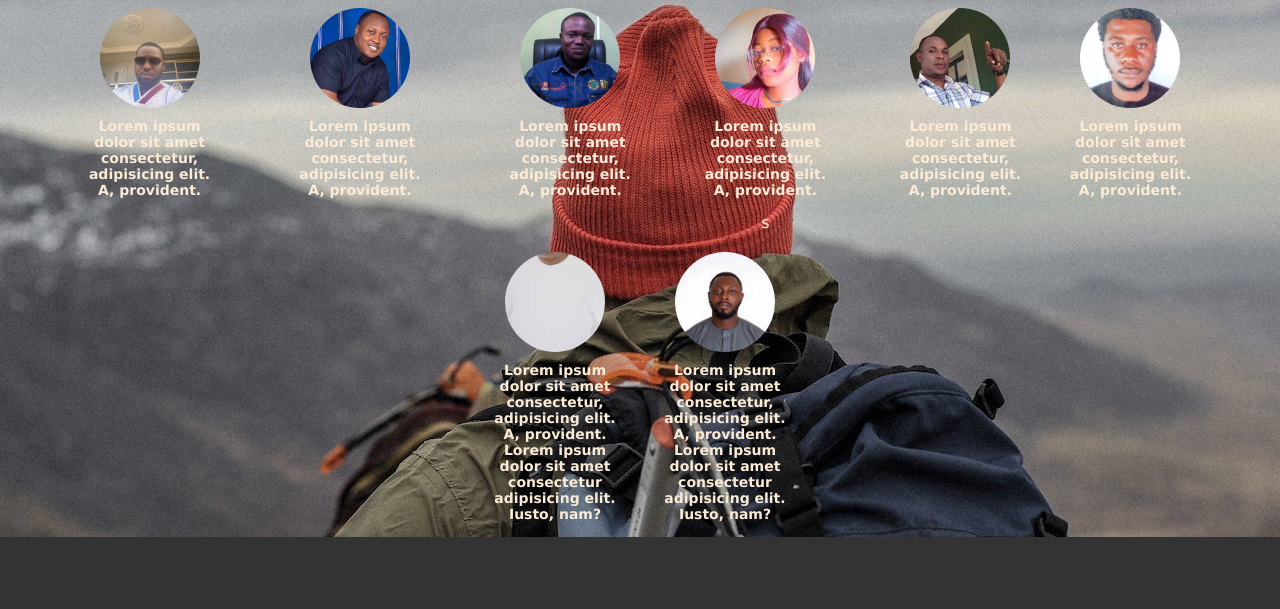
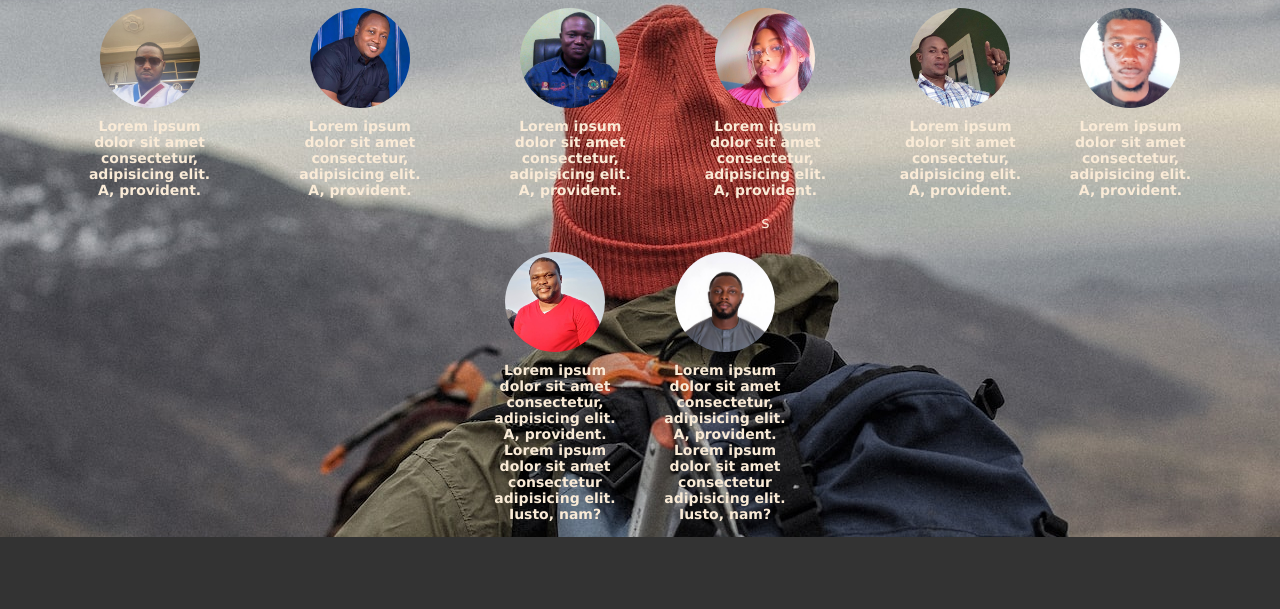
Before and after one commit to Xcheche/ecommerce-store-main, a plain HTML site: page board.html in a window 1280 px wide. Shown: the part 191-800 px from the top of the page. Drawn offline with Linux system fonts and the light colour scheme; files whose address does not match are found by name.

Commit message:
changed photo

```diff
--- a/board.html
+++ b/board.html
@@ -61,7 +61,7 @@
 <h5>Lorem ipsum dolor sit amet consectetur, adipisicing elit. A, provident.</h5>
 </a>
   <a href="#" >
-<img  class=" img1 " src="./images/board/horizonpic.jpeg"  alt="Avatar">
+<img  class=" img1 " src="./images/board/c-man.jpeg"  alt="Avatar">
 <h5>Lorem ipsum dolor sit amet consectetur, adipisicing elit. A, provident.
   Lorem ipsum dolor sit amet consectetur adipisicing elit. Iusto, nam?
 </h5>
```
Also changed, not shown: images/board/c-man.jpeg (added), images/board/horizonpic.jpeg (deleted).
